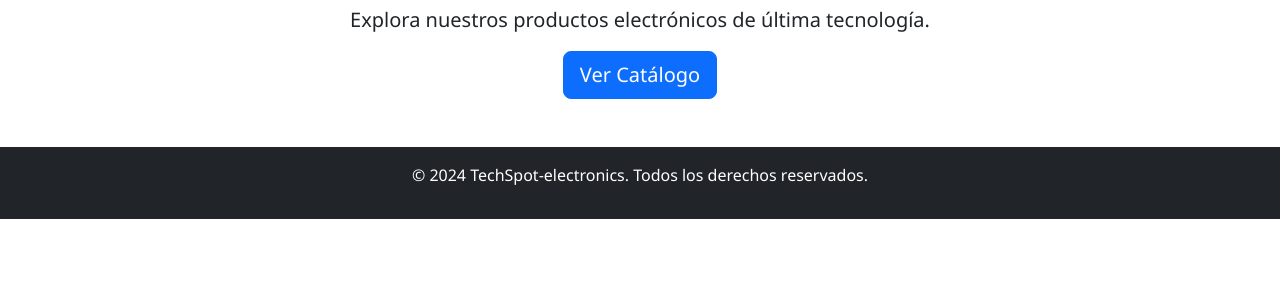
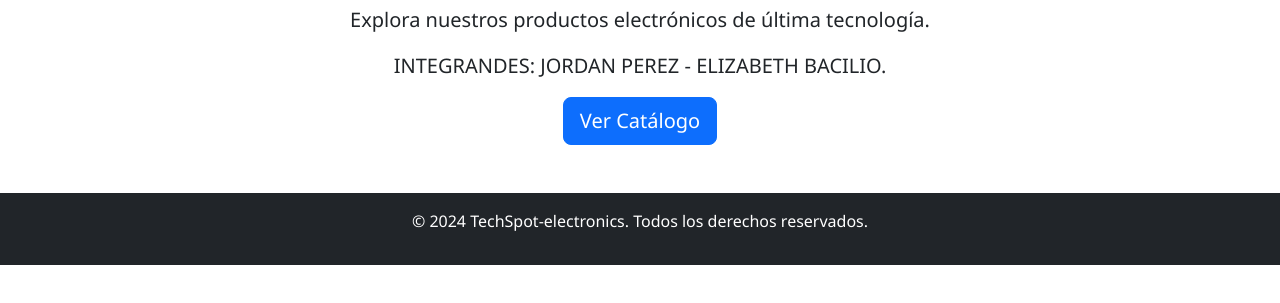
Before and after one commit to AngexieL/desarrolloweb, a plain HTML site: page index.html in a window 1280 px wide. Shown: the part 155-458 px from the top of the page. Drawn offline with nearby package versions, Linux system fonts and the light colour scheme.

Commit message:
Add files via upload

```diff
--- a/index.html
+++ b/index.html
@@ -31,6 +31,7 @@
         <div class="text-center">
             <h1>Bienvenido a TechSpot-electronics</h1>
             <p class="lead">Explora nuestros productos electrónicos de última tecnología.</p>
+			<p class="lead">INTEGRANDES: JORDAN PEREZ - ELIZABETH BACILIO.</p>
             <a href="catalogo.html" class="btn btn-primary btn-lg">Ver Catálogo</a>
         </div>
     </main>
```
